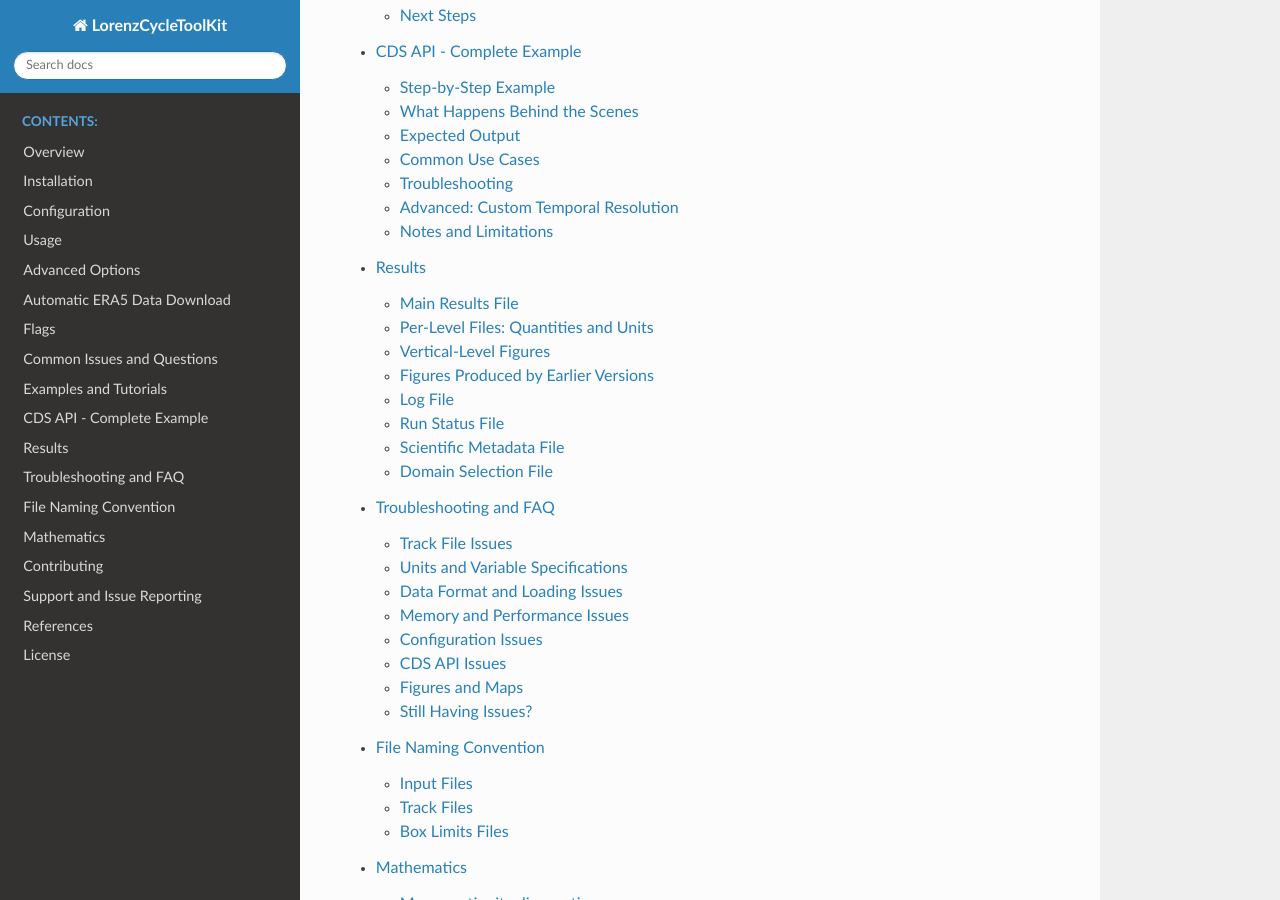
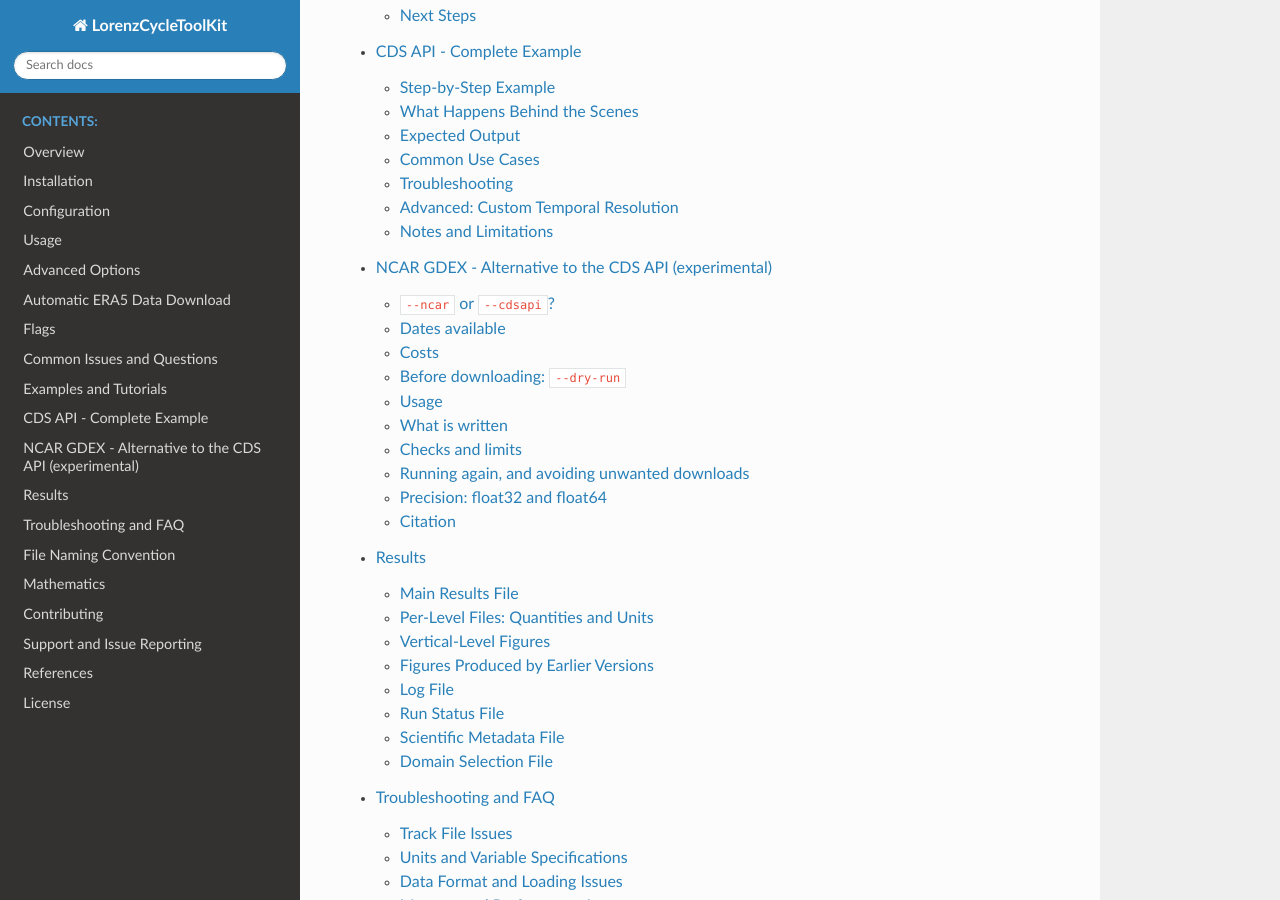
Before and after one commit to daniloceano/LorenzCycleToolkit, a Sphinx documentation site: the page built from docs/source/index.rst, in a window 1280 px wide and 900 px high, scrolled down 1345 px. Built offline with Sphinx 7.4.7 and the Read the Docs theme 3.1.0, drawn with Linux system fonts in a browser that asks for light colours; part of the change alters nothing that is shown.

Commit message:
Docs: NCAR GDEX page for the experimental --ncar route
Adds docs/source/ncar_gdex_example.rst (approved v4 of the page) and
lists it in the index after the CDS API example: when to use --ncar or
--cdsapi, dates available, costs, --dry-run, what is written, checks and
limits (bytes counted, time limit, retries, one download per file),
reuse, float32/float64 precision and citation.

Co-Authored-By: Claude Opus 5.5 <noreply@anthropic.com>

```diff
--- a/docs/source/index.rst
+++ b/docs/source/index.rst
@@ -18,6 +18,7 @@ Welcome to the LorenzCycleToolkit documentation! This toolkit is designed to cal
    usage
    examples_and_tutorials
    cdsapi_example
+   ncar_gdex_example
    results
    troubleshooting
    file_naming_convention
--- /dev/null
+++ b/docs/source/ncar_gdex_example.rst
@@ -0,0 +1,235 @@
+NCAR GDEX - Alternative to the CDS API (experimental)
+=====================================================
+
+``--ncar`` downloads the ERA5 pressure-level fields from the copy of ERA5 kept by the NCAR Geoscience Data
+Exchange (GDEX, dataset `d633000 <https://doi.org/10.5065/BH6N-5N20>`_) instead of the Copernicus Climate Data
+Store (CDS). GDEX cuts the area on its server and answers on the same connection. It needs no account and does
+not go through the CDS job queue; it still takes some seconds to prepare each response, and it can be slow or
+unavailable at times.
+
+.. warning::
+
+   This route is **experimental**. It has been validated on one two-day case: its values were bit-identical to
+   an earlier download of the same GDEX data, and the toolkit reproduced that case's results byte for byte. It
+   has **not** been compared with files downloaded from the CDS. Its options and messages may still change. The
+   ``--cdsapi`` route and local NetCDF input are unchanged.
+
+``--ncar`` or ``--cdsapi``?
+---------------------------
+
+Both request the same data for a track: the five fields (temperature, geopotential, vertical velocity, wind
+components), the 37 pressure levels, the extent of the track with a 15-degree buffer rounded outwards to whole
+degrees, and the same hours of each day for ``--time-resolution``.
+
+.. list-table::
+   :header-rows: 1
+   :widths: 22 39 39
+
+   * -
+     - ``--cdsapi``
+     - ``--ncar`` (experimental)
+   * - Source
+     - Copernicus CDS
+     - NCAR GDEX (d633000)
+   * - Account
+     - CDS account and key
+     - none
+   * - Cost
+     - free
+     - free
+   * - Dates
+     - 1940 to a few days ago
+     - 1940 to some months ago
+   * - Waiting (1)
+     - CDS job queue
+     - no CDS job queue
+   * - Requests (2)
+     - one per day
+     - one per field and day
+   * - File (3)
+     - CDS NetCDF file
+     - NetCDF-4, float32
+   * - Existing file
+     - used as it is
+     - used if verified
+   * - Limits
+     - those of the CDS
+     - set by the toolkit
+
+1. The length of the CDS queue varies. GDEX does not use it, but it still takes time to prepare each response:
+   6 to 24 s per response in the validation, and the service can be slower or unavailable at times.
+2. Five requests per day; two per field and day when the area crosses Greenwich.
+3. The values of the responses unchanged (float32), losslessly compressed, with a provenance record next to the
+   file. Without ``--ncar``, any existing NetCDF file is used as it is.
+
+The values of GDEX and the CDS come from the same ECMWF archive, but GDEX converts the GRIB files itself; that
+its values are bit-identical to the NetCDF files of the CDS has not been verified.
+
+Dates available
+---------------
+
+GDEX publishes ERA5 some months after the CDS. On 2026-10-26 it covered 1940-01-01 to 2026-07-31; check the
+current end date on the `dataset page <https://doi.org/10.5065/BH6N-5N20>`_. The last day of the track is
+requested first, so a date that is not published yet fails on the first request, with a message that suggests
+``--cdsapi``; nothing else is downloaded. For recent cases use ``--cdsapi``.
+
+Costs
+-----
+
+- **Money:** none. No account or key is needed. Cite the dataset (see "Citation").
+- **Volume:** about 4 bytes per value, so per day about
+  5 fields × hours of the day × 37 levels × latitudes × longitudes × 4 bytes. ``--time-resolution 3`` gives 8
+  hours per day, ``6`` gives 4. A two-day track at 6-hour resolution over 129 × 129 points (32° × 32°) needed 10
+  requests of 9.9 MB each, 94 MiB in all.
+- **Time:** in the validation (2026-10-27, from Brazil), each response waited 6 to 24 s before its first byte and
+  then arrived at about 3 MB/s. One request is made at a time, so count 10 to 25 s per field and day of that size.
+- **Disk:** the compressed file was 44 % of the volume downloaded (43.7 MB for 98.6 MB). During the download the
+  responses are also kept in ``<file>.parts/``, removed at the end. The free disk space is checked before
+  starting.
+
+Before downloading: ``--dry-run``
+---------------------------------
+
+The standalone command shows the requests and their size without downloading anything:
+
+.. code-block:: bash
+
+   python -m src.utils.ncar_gdex case.nc --trackfile inputs/track_case \
+       --time-resolution 6 --dry-run
+
+For the two-day example above it printed:
+
+.. code-block:: text
+
+   area N-6 W-61 S-38 E-29: 129 x 129 points, 8 times, 37 levels
+   10 requests, about 94.0 MiB to transfer, 94.0 MiB of values; names from ...
+   https://tds.gdex.ucar.edu/thredds/ncss/grid/files/d633000/e5.oper.an.pl/201808/...
+   (one line per request, cut here)
+
+Usage
+-----
+
+.. code-block:: bash
+
+   python lorenzcycletoolkit.py case.nc -t -r --ncar --trackfile inputs/track_case \
+       --time-resolution 6
+
+``case.nc`` does not need to exist: it is written by the download, then the energetics run on it. The track file
+defines the area and the hours also in fixed mode (``-f --box_limits ...``), as with ``--cdsapi``. ``--ncar`` and
+``--cdsapi`` cannot be used together.
+
+The standalone command (the same as above without ``--dry-run``) downloads the file without running the
+energetics. It also accepts:
+
+- ``--workers``: up to 4 requests at a time;
+- ``--max-gib``: largest volume received;
+- ``--float64``: store the values as float64 (exact conversion);
+- ``--no-compress``: write NetCDF-3 instead of compressed NetCDF-4;
+- ``--keep-parts``: keep the responses after writing the file.
+
+What is written
+---------------
+
+- ``case.nc``: the five fields, values copied unchanged (float32, no interpolation or unit conversion), with the
+  variable and coordinate names of the namelist used by the run (``inputs/namelist`` or
+  ``inputs/namelist.default``). The namelist must describe geopotential (m**2 s**-2), not geopotential height.
+- ``case.nc.provenance.json``:
+
+  - the URL, size and SHA-256 of every response, and when and by which version of the toolkit it was received;
+  - the SHA-256 of ``case.nc`` and its numeric type;
+  - how the request was derived from the track;
+  - the software versions and the timings.
+- ``lec_metadata.json`` of each run records the SHA-256 of its input file: a result is traced back to the
+  provenance record by that SHA-256.
+
+``case.nc`` appears only when every response has been received and checked, and the file itself has been checked.
+
+Checks and limits
+-----------------
+
+Every response is checked before use:
+
+- HTTP status, number of bytes and NetCDF signature;
+- variable and units;
+- times, levels, latitudes and longitudes exactly those requested;
+- no missing or non-finite values.
+
+Then:
+
+- **Volume.** The default limit is 8 GiB (``--max-gib`` in the standalone command).
+
+  - What is counted: every byte the toolkit reads from the service once decrypted (status lines, headers, chunk
+    framing and bodies), failed attempts and retries included.
+  - Before each request, the most its response may hold is reserved. The request is not made if that would pass
+    the limit, and no connection reads more than its reservation. When the limit cannot hold every remaining
+    request, this is said before the first request.
+  - A response sent without Content-Length (chunked) also reserves room for its framing before its body is read.
+  - When a response is abandoned before its end, bytes may have reached the computer without being read. They are
+    not observed: the size of the connection's receive buffer is added to the count as an upper bound. If that
+    takes the total past the limit, the program says so and makes no further request.
+  - Not observed and not counted: the TLS handshake and encryption overhead, the answer of a proxy when one is
+    used, and TCP/IP headers. The network traffic is therefore a little larger than the count.
+- **Time.** An attempt fails after 300 s without data, or when it lasts longer than 300 s plus the time its
+  largest response takes at 25 kB/s, also while bytes keep arriving slowly. Connecting (TCP and TLS handshake) is
+  bounded by the 300 s without data of each step.
+- **Retries.** Network failures, cut or too slow responses and HTTP 429/5xx are attempted up to 4 times in all,
+  waiting 10 s, 30 s and 90 s between attempts, or the wait the service asks for (``Retry-After``) when it is
+  longer. If the service asks to wait more than 300 s, the program stops and asks to run again later.
+- **Stops at once.** The program stops at once on:
+
+  - a refused request (HTTP 401, 403, 404 or another 4xx);
+  - a redirect (never followed);
+  - a page that is not NetCDF (e.g. maintenance);
+  - a response larger than its reservation;
+  - a response that is not the requested data.
+- **One download per file.** While a file is downloaded, a lock file ``<file>.lock`` sits next to it. A second
+  download of the same file (for instance two runs started together) stops at once and says so. Runs that only
+  read an existing, verified file are not affected. If a download is killed, its lock does not block the next
+  one (on Windows, where this kind of lock is not available, the message says how to remove a lock file left
+  behind).
+
+Running again, and avoiding unwanted downloads
+----------------------------------------------
+
+- **Existing file.** An existing ``case.nc`` is never overwritten.
+
+  - It is reused only if all of these hold:
+
+    - its provenance record matches its SHA-256;
+    - it was written with the same variable names and numeric type;
+    - it covers every time, level, latitude and longitude of the request (a file covering more is reused).
+
+  - Otherwise the program stops and explains why.
+  - Run without ``--ncar`` to use any NetCDF file as a plain local input.
+- **Interrupted download.** The verified responses are kept in ``case.nc.parts/``: running the same command again
+  downloads only what is missing. A kept response is reused only if its SHA-256 and content still match.
+- **Misspelt name.** A misspelt input file name is a new file and starts a new download: check the name, or run
+  ``--dry-run`` first.
+
+Precision: float32 and float64
+------------------------------
+
+The toolkit computes in the numeric type of its input file. GDEX delivers float32, and ``--ncar`` keeps it: this
+is the default.
+
+For the same ERA5 values stored as float32 and as float64 (two-day case, 129 x 129 points, 37 levels), the results
+of the fixed and moving-box runs differed by at most 2.7e-7 of the largest value of each output column, with no
+change of sign. The values of the mass term ``M`` were identical. The regression references of the test suite were
+computed from float64 input, so float32 input does not reproduce them to their tolerance (1e-10 relative).
+
+``python -m src.utils.ncar_gdex ... --float64`` stores the values as float64 (exact conversion). In the case
+above this cost:
+
+- 3 % more disk for the file;
+- twice the memory for the input;
+- in the moving-box run, about twice the time and 40 % more memory;
+- in the fixed-box run, about 5 % more of each.
+
+A float64 file is not reused by a run that asks for float32, nor the reverse.
+
+Citation
+--------
+
+Cite the dataset: ECMWF (2019), ERA5 Reanalysis (0.25 Degree Latitude-Longitude Grid), Research Data Archive at
+the National Center for Atmospheric Research, Computational and Information Systems Laboratory,
+https://doi.org/10.5065/BH6N-5N20, together with the Copernicus terms of use of ERA5 (licence CC-BY-4.0).
```
